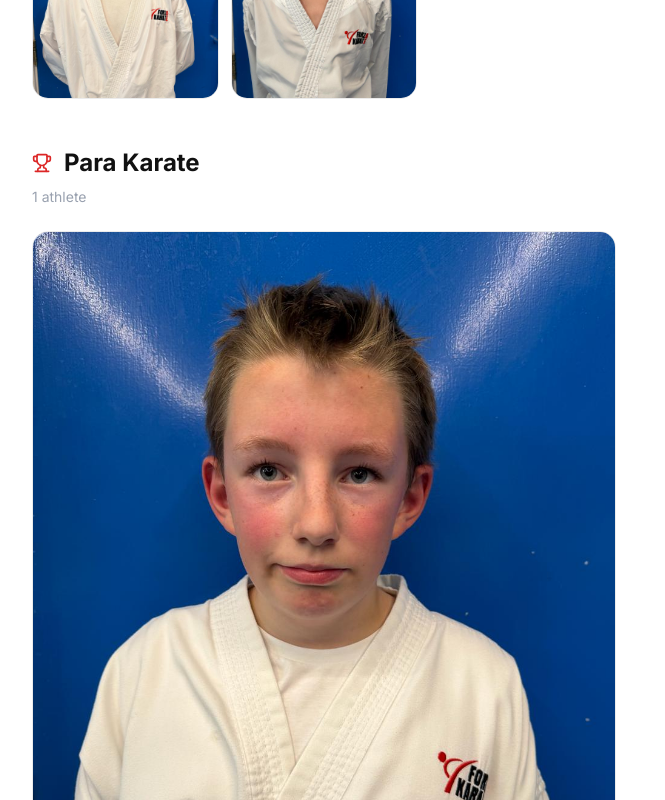
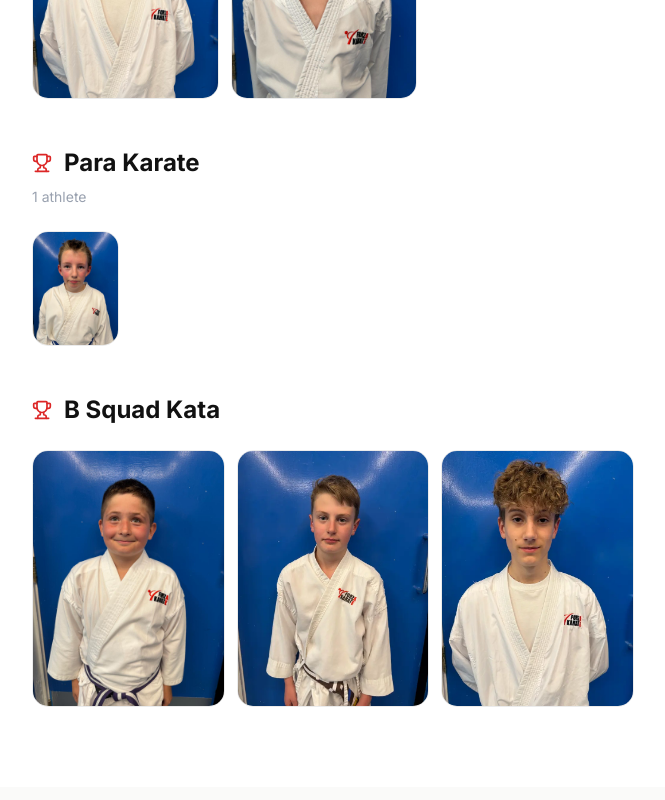
Before and after one commit to anthonieveritt-afk/forza-karate-website, a Next.js app: page /team in a window 1280 px wide. Shown: the part 2000-2800 px from the top of the page, without its empty margins (0-665 px from the left). Built offline with nearby package versions, Linux system fonts and the light colour scheme.

Commit message:
Team: match para athlete card size to other athletes

```diff
--- a/app/team/page.tsx
+++ b/app/team/page.tsx
@@ -189,14 +189,16 @@ export default function TeamPage() {
                 <h2 className="text-2xl font-bold text-[#111111]">Para Karate</h2>
               </div>
               <p className="text-sm text-gray-400">{paraAthletes.length} athlete</p>
-              <div className="mt-6 rounded-2xl overflow-hidden border border-black/8">
-                <Image
-                  src="/team/leo-buss.jpg"
-                  alt="Para Karate athlete"
-                  width={600}
-                  height={750}
-                  className="w-full object-cover object-top"
-                />
+              <div className="mt-6 grid grid-cols-3 sm:grid-cols-4 md:grid-cols-6 gap-3">
+                <div className="rounded-2xl overflow-hidden border border-black/8">
+                  <Image
+                    src="/team/leo-buss.jpg"
+                    alt="Para Karate athlete"
+                    width={300}
+                    height={380}
+                    className="w-full object-cover object-top"
+                  />
+                </div>
               </div>
             </div>
 
```
